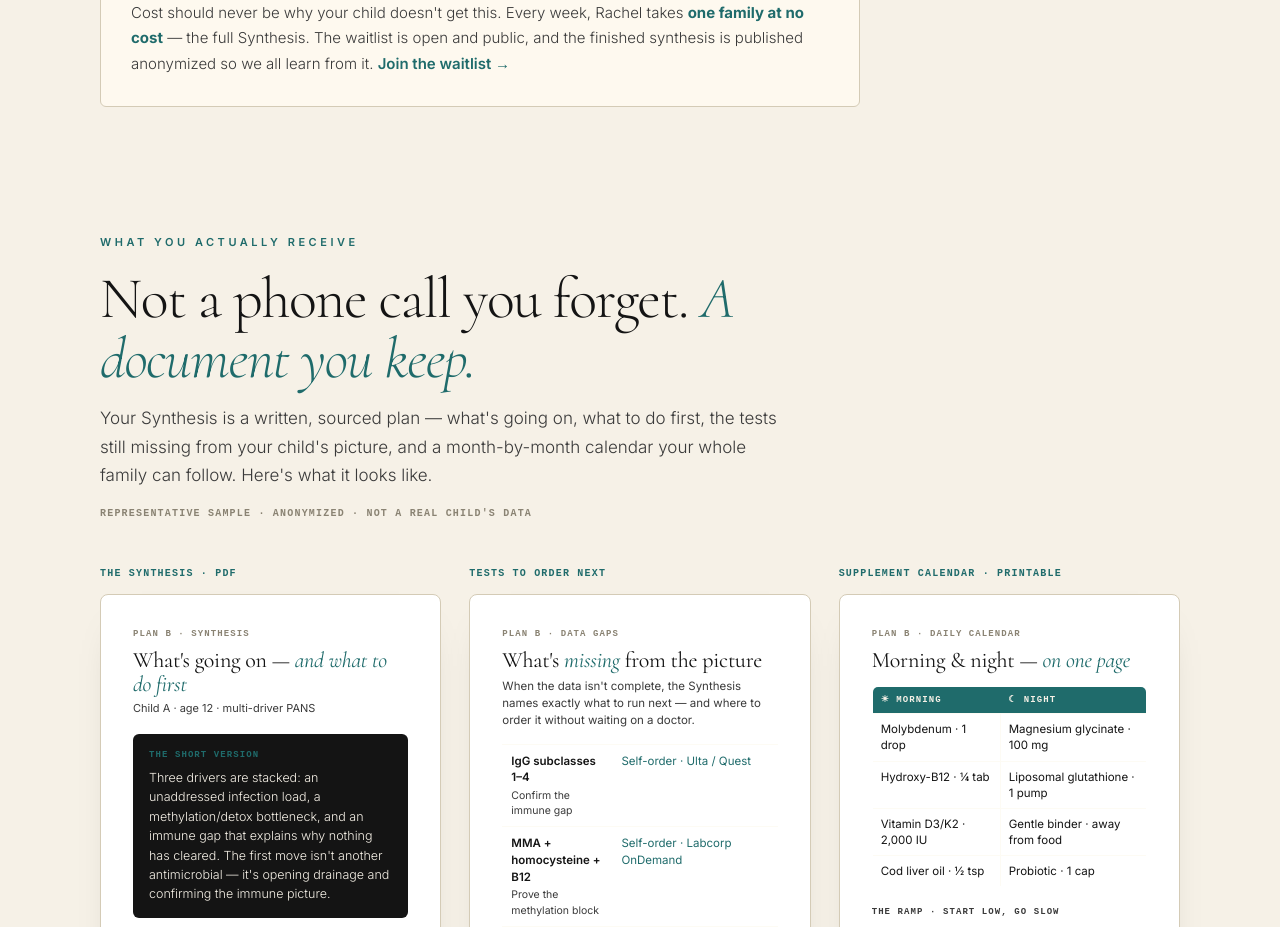
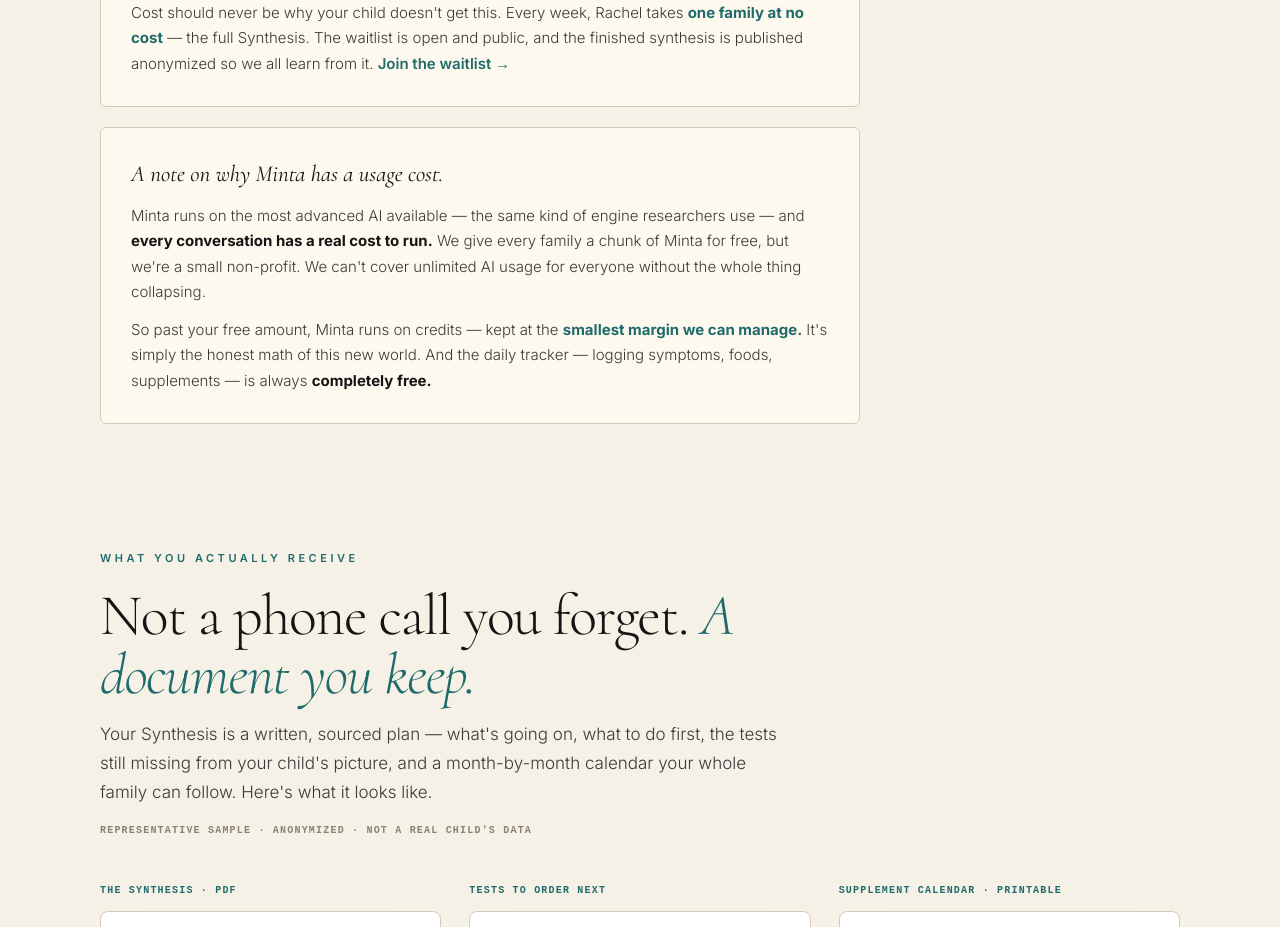
Before and after one commit to myleshorton/planb-pans, a Next.js app: page /pricing in a window 1280 px wide. Shown: the part 1940-2867 px from the top of the page. Built offline with nearby package versions, Linux system fonts and the light colour scheme.

Commit message:
pricing: honest 'why Minta has a usage cost' note (the bot costs to run; tracker always free)

```diff
--- a/app/pricing/page.tsx
+++ b/app/pricing/page.tsx
@@ -218,6 +218,24 @@ export default function PricingPage() {
               <a href="/waitlist" style={{ color: 'var(--teal)', fontWeight: 600 }}>Join the waitlist →</a>
             </p>
           </div>
+
+          <div style={{ marginTop: 20, background: 'var(--cream-soft)', border: '1px solid var(--rule)', borderRadius: 6, padding: 'clamp(20px, 3vw, 30px)', maxWidth: 760 }}>
+            <p className="serif" style={{ fontSize: 'clamp(18px, 2.2vw, 23px)', fontStyle: 'italic', color: 'var(--ink)', lineHeight: 1.4, fontWeight: 400, margin: '0 0 12px' }}>
+              A note on why Minta has a usage cost.
+            </p>
+            <p style={{ fontSize: 15, lineHeight: 1.7, color: 'var(--ink-soft)', fontWeight: 300, margin: '0 0 12px' }}>
+              Minta runs on the most advanced AI available — the same kind of engine researchers use — and{' '}
+              <strong style={{ color: 'var(--ink)' }}>every conversation has a real cost to run.</strong> We give
+              every family a chunk of Minta for free, but we&apos;re a small non-profit. We can&apos;t cover
+              unlimited AI usage for everyone without the whole thing collapsing.
+            </p>
+            <p style={{ fontSize: 15, lineHeight: 1.7, color: 'var(--ink-soft)', fontWeight: 300, margin: 0 }}>
+              So past your free amount, Minta runs on credits — kept at the{' '}
+              <strong style={{ color: 'var(--teal)' }}>smallest margin we can manage.</strong> It&apos;s simply the
+              honest math of this new world. And the daily tracker — logging symptoms, foods, supplements — is
+              always <strong style={{ color: 'var(--ink)' }}>completely free.</strong>
+            </p>
+          </div>
         </div>
       </section>
 
```
